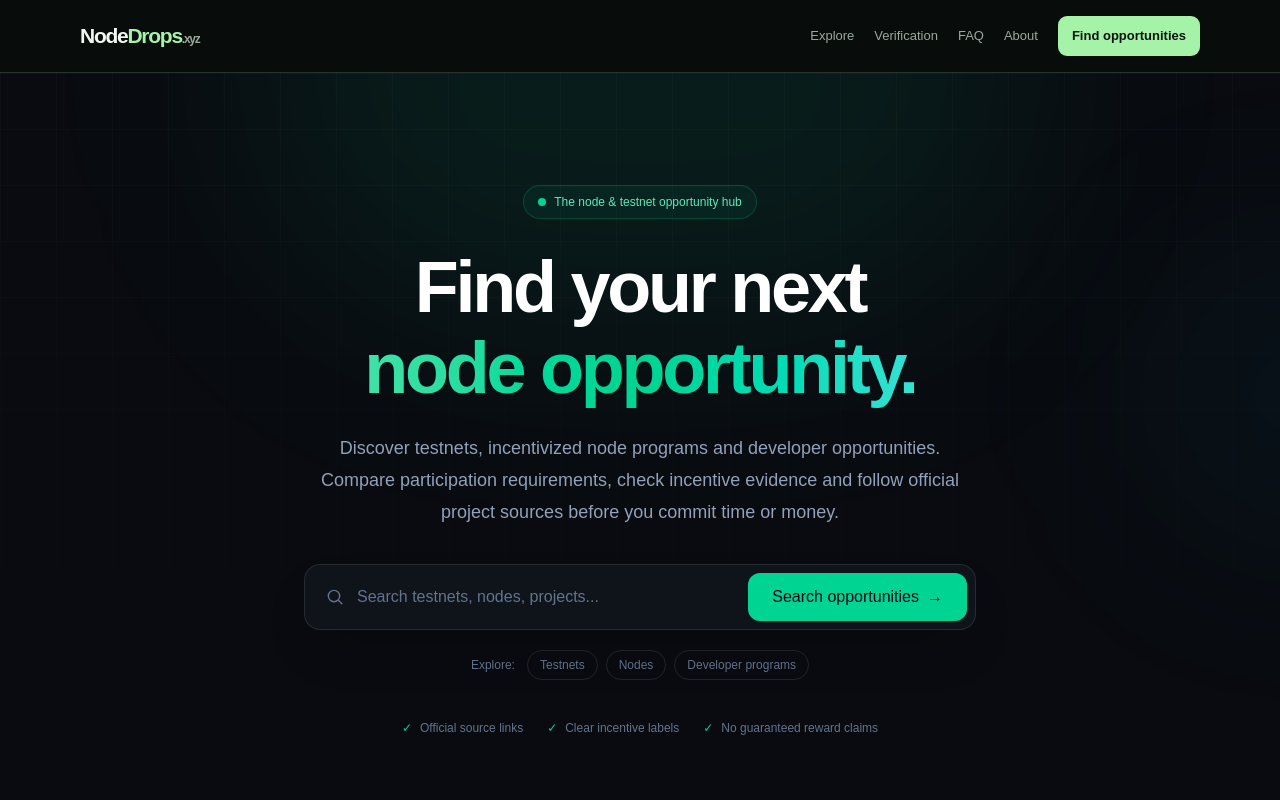
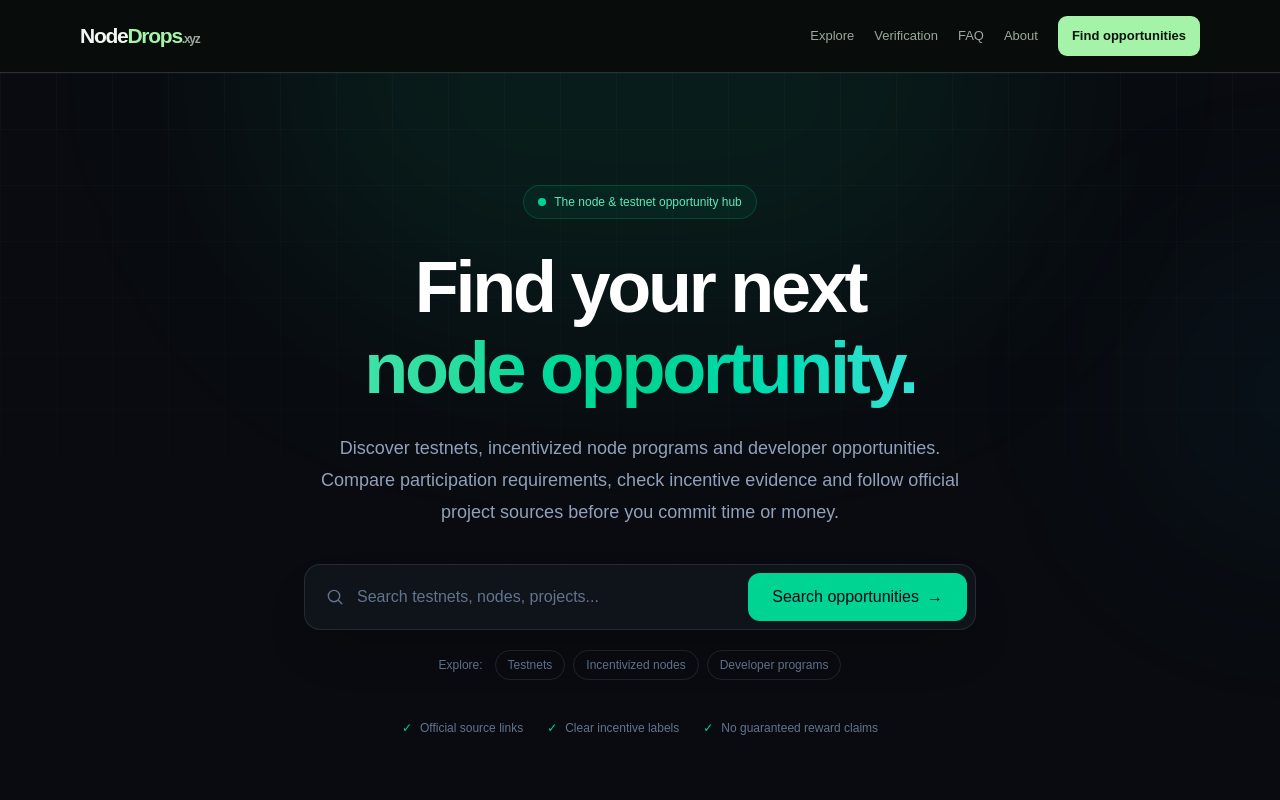
Before and after one commit to tokenstalk787-star/nodedrops, a Next.js app: page / in a window 1280 px wide. Shown: the top 800 px of the page. Built offline with nearby package versions, Linux system fonts and the light colour scheme; no server answers; the database is empty.

Commit message:
Clarify node opportunity discovery category

```diff
--- a/src/components/home/hero.tsx
+++ b/src/components/home/hero.tsx
@@ -96,7 +96,7 @@ export function HomeHero() {
               href="/opportunities?category=Node"
               className="rounded-full border border-white/10 px-3 py-1.5 transition hover:border-emerald-400/30 hover:text-emerald-300"
             >
-              Nodes
+              Incentivized nodes
             </Link>
             <Link
               href="/opportunities?category=Developer"
```
